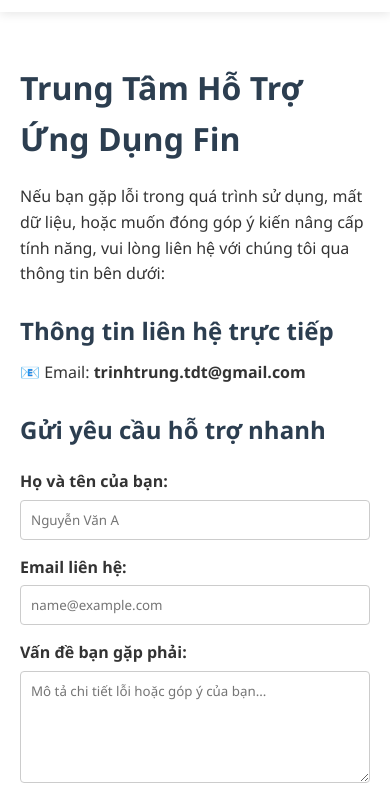
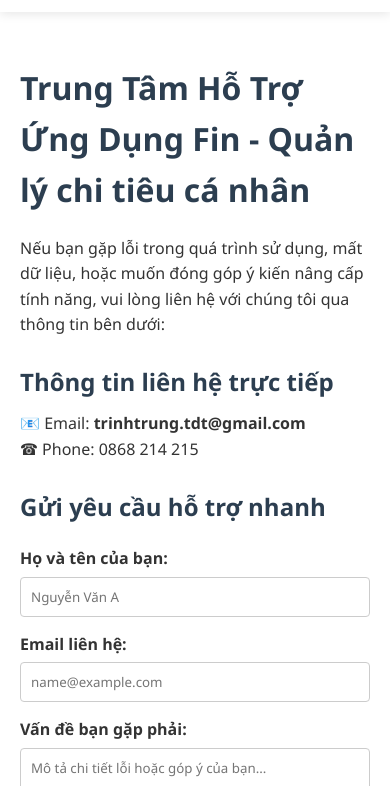
Before and after one commit to trinhtrung-tdt/quan-ly-chi-tieu, a plain HTML site: page support.html in a window 390 px wide. Shown: the part 58-844 px from the top of the page. Drawn offline with Linux system fonts and the light colour scheme.

Commit message:
Update support page with contact details
Added phone contact information and updated the title.

```diff
--- a/support.html
+++ b/support.html
@@ -25,12 +25,12 @@
     </header>
 
     <div class="container">
-        <h1>Trung Tâm Hỗ Trợ Ứng Dụng Fin</h1>
+        <h1>Trung Tâm Hỗ Trợ Ứng Dụng Fin - Quản lý chi tiêu cá nhân</h1>
         <p>Nếu bạn gặp lỗi trong quá trình sử dụng, mất dữ liệu, hoặc muốn đóng góp ý kiến nâng cấp tính năng, vui lòng liên hệ với chúng tôi qua thông tin bên dưới:</p>
 
         <h2>Thông tin liên hệ trực tiếp</h2>
         <p>📧 Email: <b>trinhtrung.tdt@gmail.com</b> </p>
-
+        <p>☎ Phone: 0868 214 215</p>
         <h2>Gửi yêu cầu hỗ trợ nhanh</h2>
         <form style="margin-top:20px;" onsubmit="alert('Cảm ơn bạn đã gửi phản hồi! Chúng tôi sẽ liên hệ lại trong vòng 24h.'); return false;">
             <div class="form-group">
```
